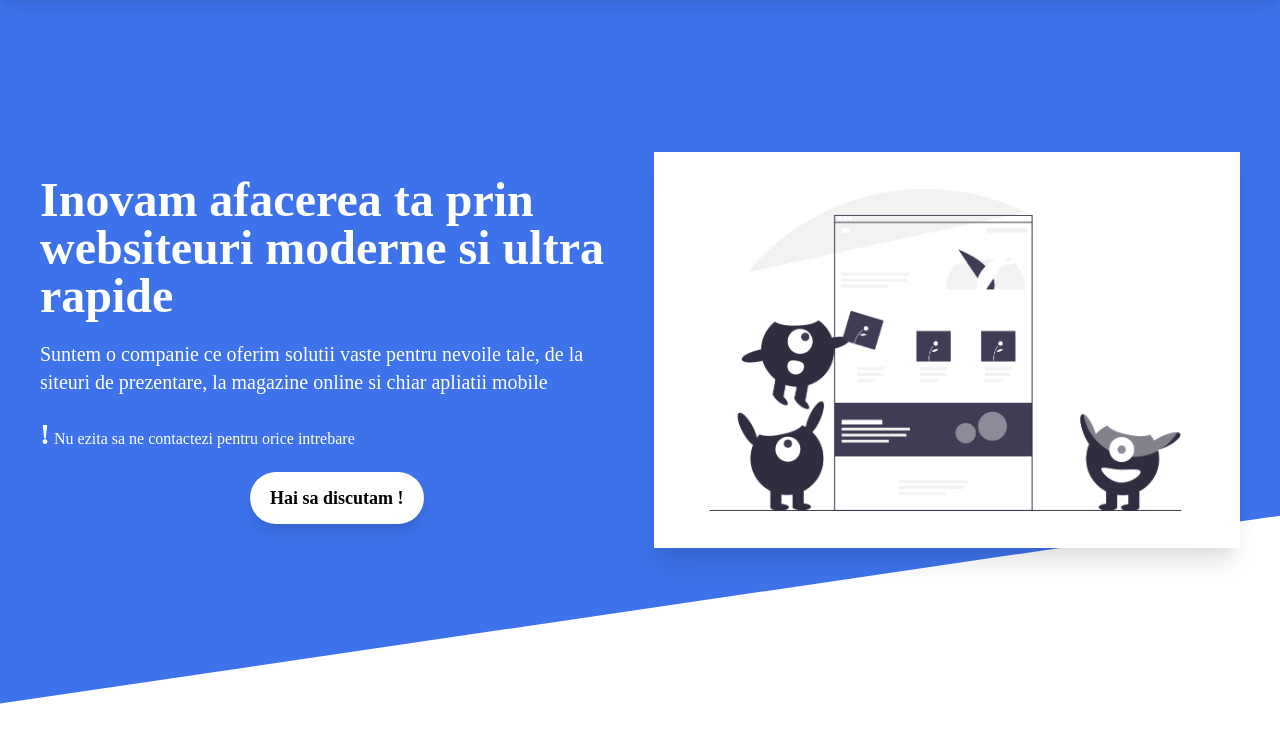
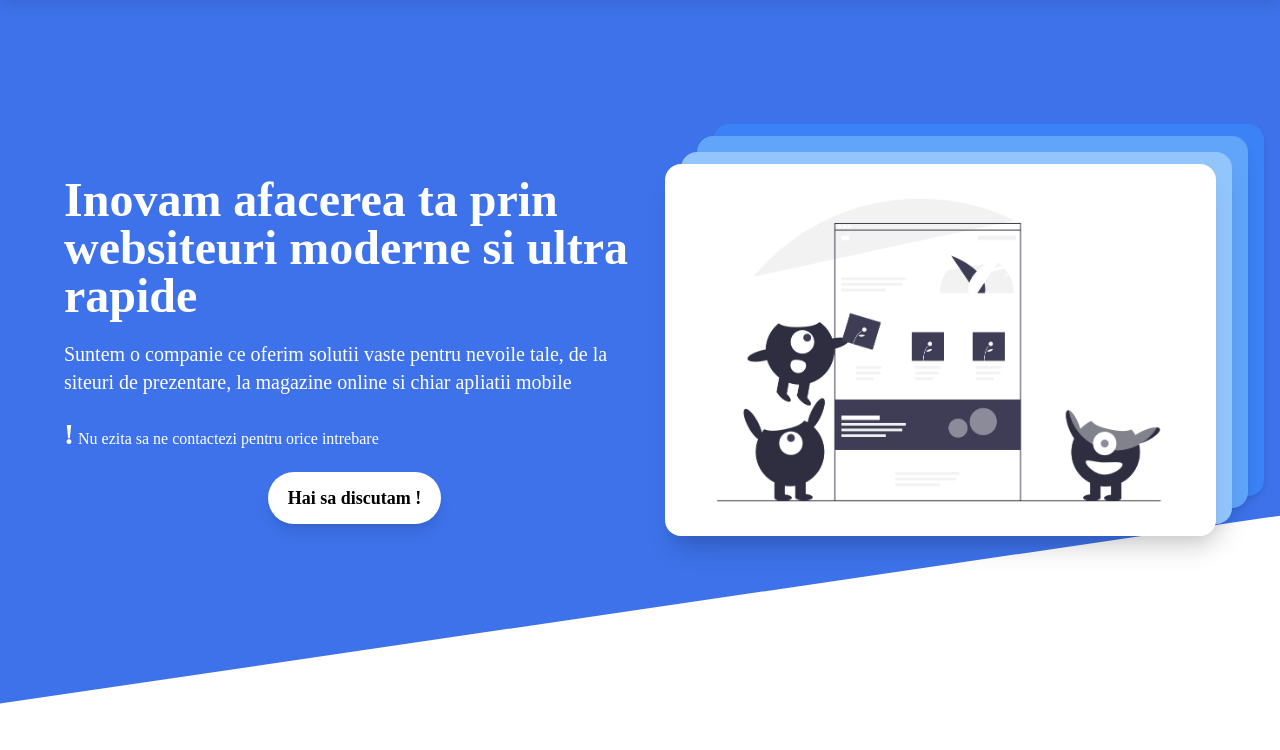
Before and after one commit to radu-ux/acceleratewb, a Gatsby site in the folder my-hello-world-starter/: page / in a window 1280 px wide. Shown: the part 50-800 px from the top of the page. Built offline with nearby package versions, Linux system fonts and the light colour scheme; Gatsby itself is replaced by a stand-in of ours; a web font is replaced by a local one.

Commit message:
Update HeroSection

```diff
--- a/my-hello-world-starter/src/components/index-page-components/CompanyDescription.js
+++ b/my-hello-world-starter/src/components/index-page-components/CompanyDescription.js
@@ -35,7 +35,7 @@ const CompanyDescription = () => {
     return (
         <HeroSection mobileBgImage={WavesMobile} largeScreenBgImage={Waves}
                      className="flex items-center justify-center">
-            <div className="flex flex-col py-20 lg:py-0 lg:flex-row mx-10 space-y-20 lg:space-y-0 lg:space-x-5">
+            <div className="flex flex-col py-20 lg:py-0 lg:flex-row mx-16 space-y-20 lg:space-y-0 lg:space-x-5">
                 <div className="flex flex-col justify-center text-white space-y-3 lg:space-y-3 xl:space-y-5 3xl:space-y-8">
                     <h1 className="font-bold text-white text-3xl md:text-4xl xl:text-5xl 3xl:text-6xl">Inovam afacerea ta prin websiteuri moderne si ultra rapide</h1>
                     <p className="md:text-lg xl:text-xl 2xl:text-2xl">Suntem o companie ce oferim solutii vaste pentru nevoile tale, de la siteuri de prezentare, la magazine online si chiar apliatii mobile</p>
@@ -47,8 +47,11 @@ const CompanyDescription = () => {
                     </div>
                 </div>
 
-                <div className="sm:mx-auto sm:w-9/12 md:w-8/12 lg:w-full 3xl:max-w-4xl">
-                    <Img fluid={heroImage} className="self-center shadow-xl"/>
+                <div className="relative sm:mx-auto sm:w-9/12 md:w-8/12 lg:w-full 3xl:max-w-4xl">
+                    <div className="absolute z-20 w-full h-full rounded-2xl bg-blue-300 transform translate-x-4 -translate-y-3 shadow-xl" />
+                    <div className="absolute z-10 w-full h-full rounded-2xl bg-blue-400 transform translate-x-8 -translate-y-7 shadow-lg"/>
+                    <div className="absolute z-0 w-full h-full rounded-2xl bg-blue-500 transform translate-x-12 -translate-y-10 shadow-md"/>
+                    <Img fluid={heroImage} className="absolute rounded-2xl z-30 self-center shadow-xl"/>
                 </div>
             </div>
 
```
Also changed, not shown: my-hello-world-starter/src/images/contact-us.png (added).
